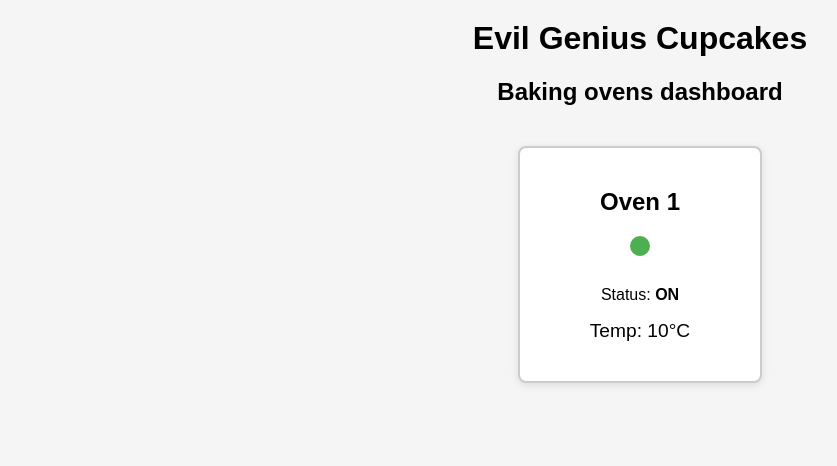
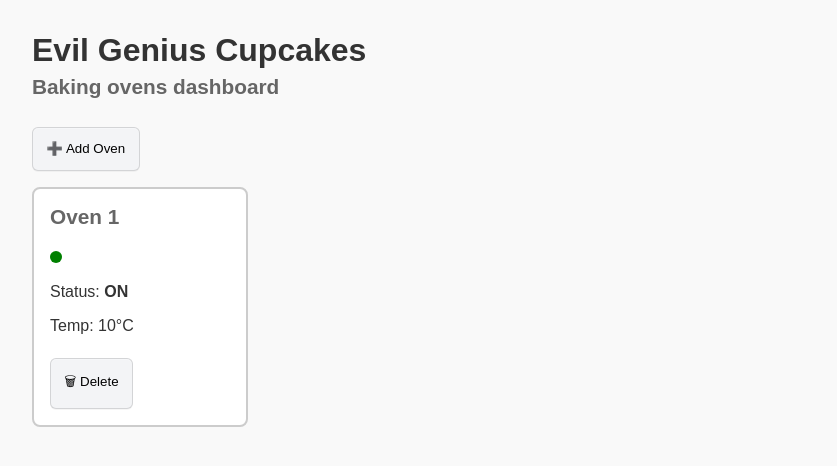
Before and after one commit to didierofrivia/speaking-through-policies, a FastAPI app: template baker-app/templates/index.html in a window 1280 px wide. Shown: the top 466 px of the page, without its empty margins (0-837 px from the left). Run offline with FastAPI, Linux system fonts and the light colour scheme; the template is opened without the code that fills it: most values are stand-ins (such as "Sample title", 1, 10 or a date in 2020).

Commit message:
baker-app enhancements
- graceful shutdown
- add/edit/delete ovens

+ minor enhancements to the steps:

- request the html page instead of the api for most of the test requests (so it's consistent until the first time we load the app on the browser)
- names of the auth rules

Signed-off-by: Guilherme Cassolato <guicassolato@gmail.com>

```diff
--- a/baker-app/main.py
+++ b/baker-app/main.py
@@ -1,66 +1,67 @@
-from fastapi import FastAPI, Request, HTTPException
-from fastapi.responses import HTMLResponse
+from fastapi import FastAPI, Request, Response
+from fastapi.responses import HTMLResponse, JSONResponse
 from fastapi.staticfiles import StaticFiles
 from fastapi.templating import Jinja2Templates
+from fastapi.middleware.gzip import GZipMiddleware
 from pydantic import BaseModel
-from typing import Optional
 import random
+import uvicorn
+import signal
+import sys
 
 app = FastAPI()
+app.add_middleware(GZipMiddleware)
+
 app.mount("/baker/static", StaticFiles(directory="static"), name="static")
 templates = Jinja2Templates(directory="templates")
 
 class Oven(BaseModel):
     id: int
     status: str  # "ON" or "OFF"
-    temperature: Optional[int] = None
+    temperature: int | None = None
 
-ovens = {}
+ovens = {
+    i: Oven(id=i, status=random.choice(["ON", "OFF"]), temperature=random.randint(150, 250))
+    for i in range(1, 7)
+}
 
-def init_ovens():
-    global ovens
-    ovens = {
-        i: Oven(
-            id=i,
-            status=random.choice(["ON", "OFF"]),
-            temperature=random.randint(150, 300) if random.random() > 0.4 else None
-        )
-        for i in range(1, 7)
-    }
-
-init_ovens()
-
-@app.get("/baker/", response_class=HTMLResponse)
+@app.get("/baker", response_class=HTMLResponse)
 async def get_dashboard(request: Request):
-    return templates.TemplateResponse("index.html", {"request": request, "ovens": list(ovens.values())})
+    return templates.TemplateResponse("index.html", {"request": request, "ovens": ovens.values()})
 
 @app.get("/baker/api")
-def get_ovens():
+async def get_all_ovens():
     return list(ovens.values())
 
 @app.get("/baker/api/{oven_id}")
-def get_oven(oven_id: int):
-    oven = ovens.get(oven_id)
-    if not oven:
-        raise HTTPException(status_code=404, detail="Oven not found")
-    return oven
+async def get_oven(oven_id: int):
+    if oven_id in ovens:
+        return ovens[oven_id]
+    return Response(status_code=404)
 
-@app.post("/baker/api", status_code=201)
-def create_oven(oven: Oven):
-    if oven.id in ovens:
-        raise HTTPException(status_code=400, detail="Oven already exists")
+@app.post("/baker/api")
+async def create_oven(oven: Oven):
     ovens[oven.id] = oven
     return oven
 
 @app.put("/baker/api/{oven_id}")
-def update_oven(oven_id: int, oven_data: Oven):
-    if oven_id not in ovens:
-        raise HTTPException(status_code=404, detail="Oven not found")
-    ovens[oven_id] = oven_data
-    return oven_data
+async def update_oven(oven_id: int, updated: Oven):
+    ovens[oven_id] = updated
+    return updated
 
-@app.delete("/baker/api/{oven_id}", status_code=204)
-def delete_oven(oven_id: int):
-    if oven_id not in ovens:
-        raise HTTPException(status_code=404, detail="Oven not found")
-    del ovens[oven_id]
+@app.delete("/baker/api/{oven_id}")
+async def delete_oven(oven_id: int):
+    if oven_id in ovens:
+        del ovens[oven_id]
+        return Response(status_code=204)
+    return Response(status_code=404)
+
+def graceful_shutdown(*args):
+    print("Shutting down gracefully...")
+    sys.exit(0)
+
+signal.signal(signal.SIGINT, graceful_shutdown)
+signal.signal(signal.SIGTERM, graceful_shutdown)
+
+if __name__ == "__main__":
+    uvicorn.run("main:app", host="0.0.0.0", port=8000)
--- a/baker-app/static/style.css
+++ b/baker-app/static/style.css
@@ -1,48 +1,95 @@
 body {
   font-family: sans-serif;
-  text-align: center;
-  background-color: #f5f5f5;
+  margin: 2em;
+  background-color: #f9f9f9;
+  color: #333;
 }
 
 h1 {
-  margin-top: 20px;
+  font-size: 2em;
+  margin-bottom: 0.2em;
+}
+
+h2 {
+  font-size: 1.3em;
+  margin-top: 0;
+  margin-bottom: 1em;
+  color: #666;
 }
 
 .oven-container {
   display: flex;
-  justify-content: center;
   flex-wrap: wrap;
-  margin: 40px auto;
-  max-width: 1000px;
-  gap: 30px;
+  gap: 1em;
 }
 
 .oven {
   border: 2px solid #ccc;
+  padding: 1em;
+  width: 180px;
+  background-color: white;
   border-radius: 8px;
-  width: 200px;
-  padding: 20px;
-  background: white;
-  box-shadow: 0 2px 8px rgba(0, 0, 0, 0.1);
+  cursor: pointer;
+  position: relative;
+  margin-top: 1em;
+}
+
+.oven:hover {
+  box-shadow: 0 0 10px rgba(0,0,0,0.1);
+}
+
+.oven.editing {
+  border-color: #0077cc;
+  background-color: #eef6ff;
 }
 
 .status-light {
-  height: 20px;
-  width: 20px;
+  width: 12px;
+  height: 12px;
   border-radius: 50%;
   display: inline-block;
-  margin-bottom: 10px;
+  margin-right: 0.5em;
 }
 
 .green {
-  background-color: #4CAF50;
+  background-color: green;
 }
 
 .red {
-  background-color: #F44336;
+  background-color: red;
 }
 
-.temperature {
-  font-size: 1.2em;
-  margin-top: 10px;
+.modal {
+  position: fixed;
+  top: 0;
+  left: 0;
+  width: 100%;
+  height: 100%;
+  background: rgba(0, 0, 0, 0.4);
+  display: flex;
+  justify-content: center;
+  align-items: center;
 }
+
+.modal.hidden {
+  display: none;
+}
+
+.modal-content {
+  background: white;
+  padding: 1.5em;
+  border-radius: 10px;
+  width: 300px;
+  box-shadow: 0 0 15px rgba(0, 0, 0, 0.2);
+}
+
+button {
+  background-color: #F3F4F6;
+  margin-top: 0.5em;
+  margin-right: 0.5em;
+  padding: 1em;
+  border: 1px solid rgba(27, 31, 35, 0.15);
+  border-radius: 6px;
+  box-shadow: rgba(27, 31, 35, 0.04) 0 1px 0, rgba(255, 255, 255, 0.25) 0 1px 0 inset;
+  box-sizing: border-box;
+}
--- a/baker-app/templates/index.html
+++ b/baker-app/templates/index.html
@@ -8,17 +8,101 @@
 <body>
   <h1>Evil Genius Cupcakes</h1>
   <h2>Baking ovens dashboard</h2>
+
+  <button onclick="showCreateForm()">➕ Add Oven</button>
   <div class="oven-container">
     {% for oven in ovens %}
-      <div class="oven">
+      <div class="oven" id="oven-{{ oven.id }}" onclick="openEditModal({{ oven.id }}, '{{ oven.status }}', {{ oven.temperature or 0 }})">
         <h2>Oven {{ oven.id }}</h2>
         <div class="status-light {{ 'green' if oven.status == 'ON' else 'red' }}"></div>
         <p>Status: <strong>{{ oven.status }}</strong></p>
         {% if oven.temperature %}
           <p class="temperature">Temp: {{ oven.temperature }}°C</p>
         {% endif %}
+        <button onclick="event.stopPropagation(); deleteOven({{ oven.id }})">🗑 Delete</button>
       </div>
     {% endfor %}
   </div>
+
+  <div id="modal" class="modal hidden">
+    <div class="modal-content">
+      <h2>Edit Oven</h2>
+      <form id="editForm" onsubmit="submitEditForm(event)">
+        <input type="hidden" id="ovenId">
+        <label>Status:</label>
+        <select id="status">
+          <option value="ON">ON</option>
+          <option value="OFF">OFF</option>
+        </select><br>
+        <label>Temperature: <span id="tempValue"></span>°C</label><br>
+        <input type="range" min="100" max="300" id="temperature" oninput="updateTempLabel()"><br>
+        <button type="submit">💾 Save</button>
+        <button type="button" onclick="closeModal()">❌ Cancel</button>
+      </form>
+    </div>
+  </div>
+
+  <script>
+    let currentlyEditing = null;
+
+    function openEditModal(id, status, temp) {
+      document.getElementById("modal").classList.remove("hidden");
+      document.getElementById("ovenId").value = id;
+      document.getElementById("status").value = status;
+      document.getElementById("temperature").value = temp;
+      document.getElementById("tempValue").textContent = temp;
+
+      if (currentlyEditing) {
+        document.getElementById(`oven-${currentlyEditing}`)?.classList.remove("editing");
+      }
+      currentlyEditing = id;
+      document.getElementById(`oven-${id}`)?.classList.add("editing");
+    }
+
+    function updateTempLabel() {
+      const temp = document.getElementById("temperature").value;
+      document.getElementById("tempValue").textContent = temp;
+    }
+
+    function closeModal() {
+      document.getElementById("modal").classList.add("hidden");
+      if (currentlyEditing) {
+        document.getElementById(`oven-${currentlyEditing}`)?.classList.remove("editing");
+        currentlyEditing = null;
+      }
+    }
+
+    async function submitEditForm(event) {
+      event.preventDefault();
+      const id = document.getElementById("ovenId").value;
+      const status = document.getElementById("status").value;
+      const temp = parseInt(document.getElementById("temperature").value);
+      await fetch(`/baker/api/${id}`, {
+        method: "PUT",
+        headers: { "Content-Type": "application/json" },
+        body: JSON.stringify({ id: parseInt(id), status, temperature: temp })
+      });
+      location.reload();
+    }
+
+    async function deleteOven(id) {
+      if (!confirm(`Delete oven ${id}?`)) return;
+      await fetch(`/baker/api/${id}`, { method: "DELETE" });
+      location.reload();
+    }
+
+    async function showCreateForm() {
+      const id = prompt("New oven ID:");
+      if (!id) return;
+      const status = prompt("Status? (ON/OFF)", "OFF") || "OFF";
+      const temp = prompt("Temperature? (100-300)", "200") || "200";
+      await fetch("/baker/api", {
+        method: "POST",
+        headers: { "Content-Type": "application/json" },
+        body: JSON.stringify({ id: parseInt(id), status, temperature: parseInt(temp) })
+      });
+      location.reload();
+    }
+  </script>
 </body>
 </html>
```
Also changed, not shown: ana.md (+13 -13 lines).
